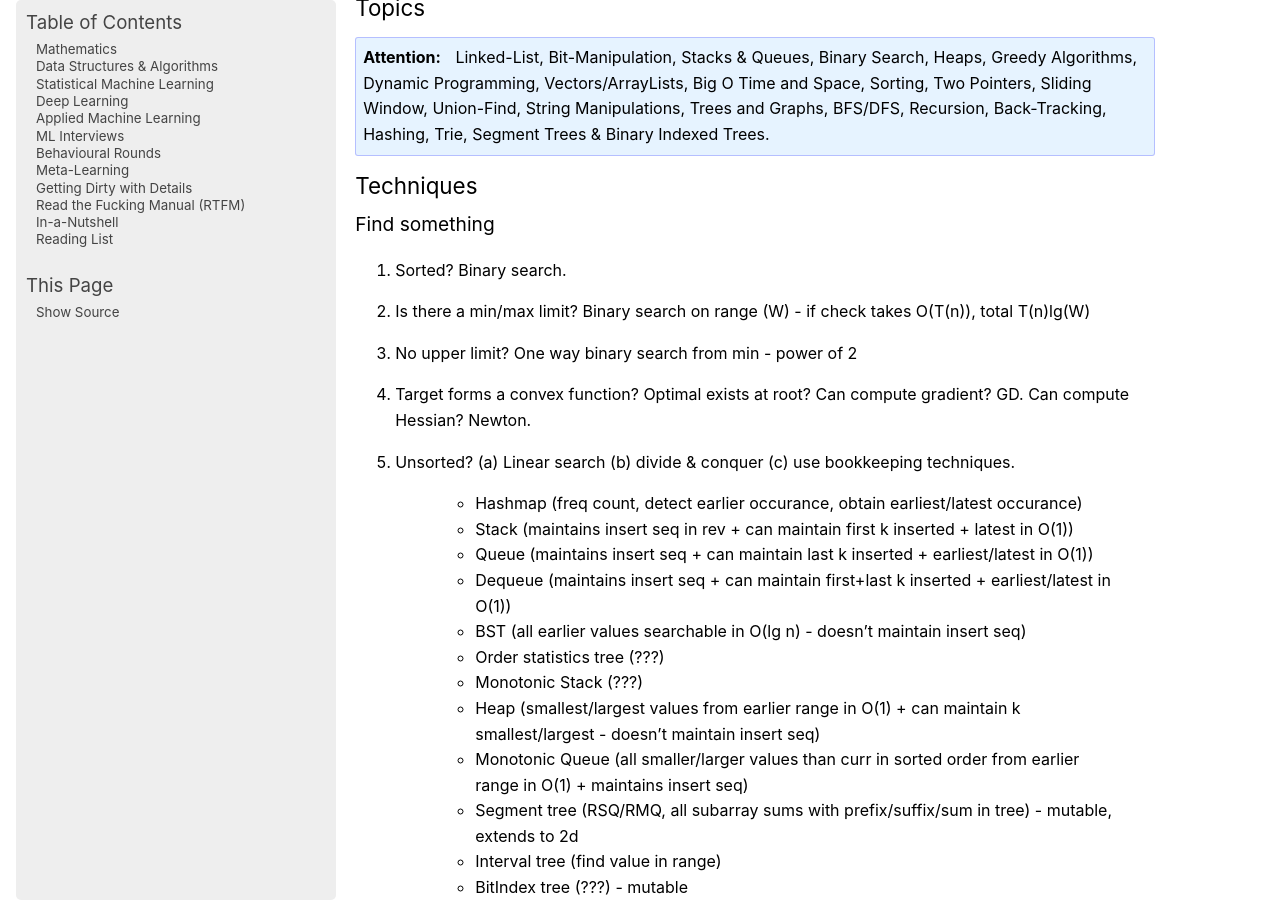
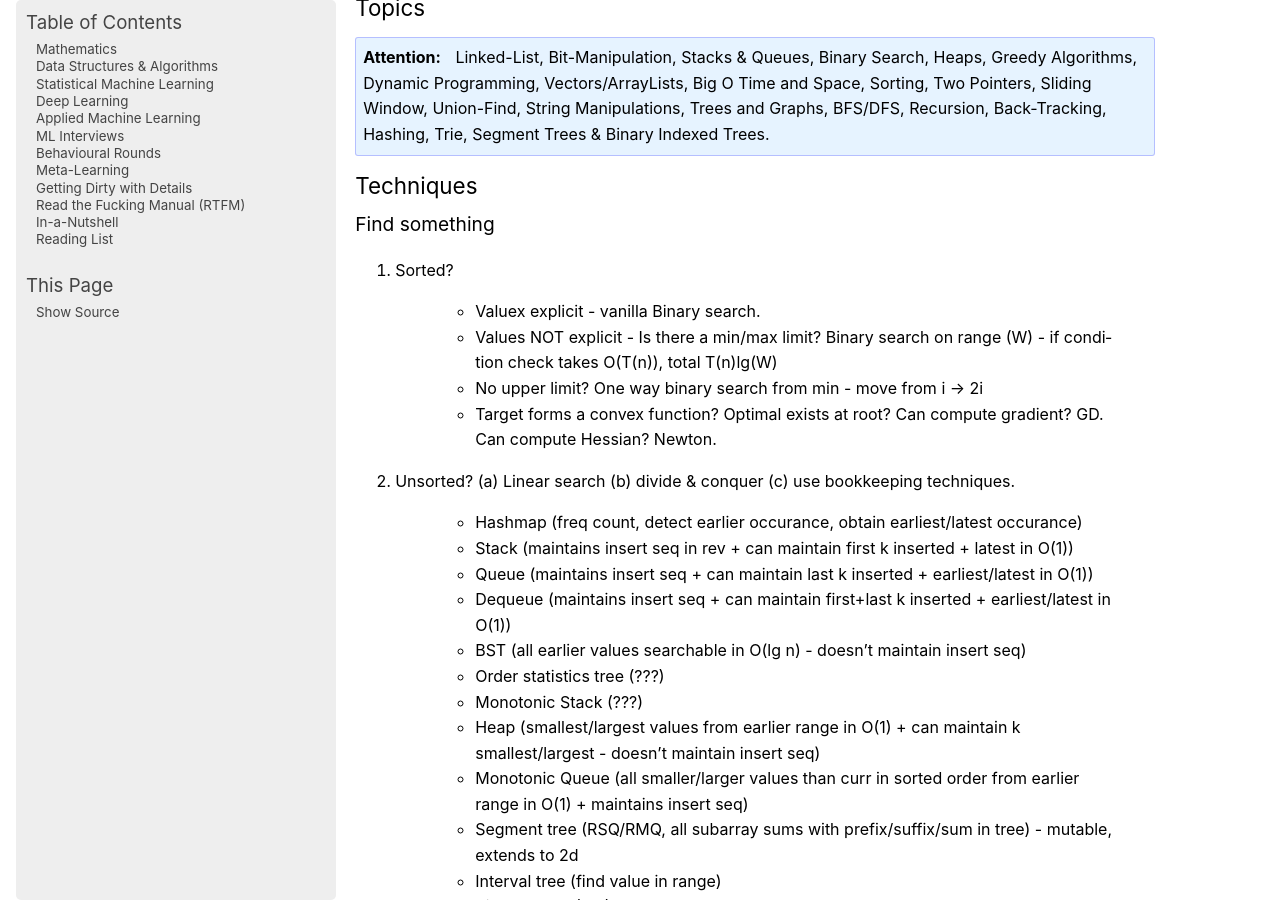
Before and after one commit to uselesstechjunks/leetcode, a Sphinx documentation site: the page built from docs/source/dsa/index.rst, in a window 1280 px wide and 900 px high, scrolled down 775 px. Built offline with Sphinx 7.4.7, drawn with Linux system fonts in a browser that asks for light colours; pages that are not in the unit, such as notebooks, are missing from menus.

Commit message:
Update index.rst

```diff
--- a/docs/source/dsa/index.rst
+++ b/docs/source/dsa/index.rst
@@ -33,10 +33,12 @@ Techniques
 =================================================================================
 Find something
 ---------------------------------------------------------------------------------
-#. Sorted? Binary search.
-#. Is there a min/max limit? Binary search on range (W) - if check takes O(T(n)), total T(n)lg(W)
-#. No upper limit? One way binary search from min - power of 2
-#. Target forms a convex function? Optimal exists at root? Can compute gradient? GD. Can compute Hessian? Newton.
+#. Sorted?
+
+	- Valuex explicit - vanilla Binary search.
+	- Values NOT explicit - Is there a min/max limit? Binary search on range (W) - if condition check takes O(T(n)), total T(n)lg(W)
+	- No upper limit? One way binary search from min - move from i -> 2i
+	- Target forms a convex function? Optimal exists at root? Can compute gradient? GD. Can compute Hessian? Newton.
 #. Unsorted? (a) Linear search (b) divide & conquer (c) use bookkeeping techniques.
 
 	- Hashmap (freq count, detect earlier occurance, obtain earliest/latest occurance)
```
